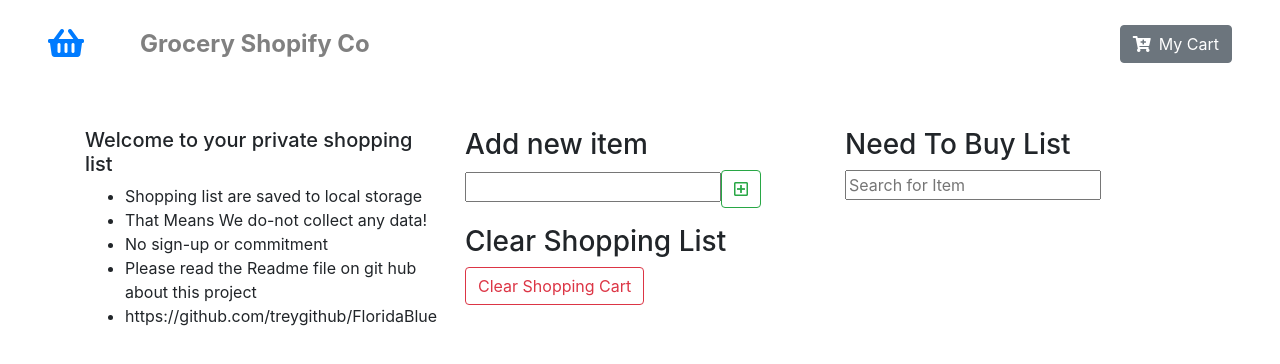
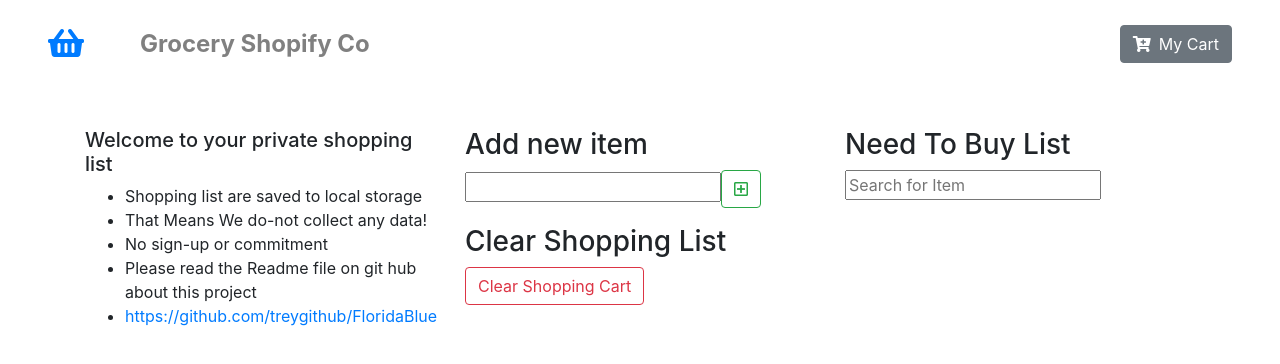
Before and after one commit to treygithub/FloridaBlue, a React (Create React App) app: page / in a window 1280 px wide. Shown: the top 364 px of the page. Built offline with nearby package versions, Linux system fonts and the light colour scheme.

Commit message:
link 2 git hub

```diff
--- a/src/components/NeedToBuy.js
+++ b/src/components/NeedToBuy.js
@@ -107,7 +107,7 @@ render() {
         <li>That Means We do-not collect any data!</li>
         <li>No sign-up or commitment</li>
         <li>Please read the Readme file on git hub about this project</li>
-        <li>https://github.com/treygithub/FloridaBlue</li>
+        <li><a target="_blank" href="https://github.com/treygithub/FloridaBlue">https://github.com/treygithub/FloridaBlue</a></li>
       </ul>
       </div>
 
```
